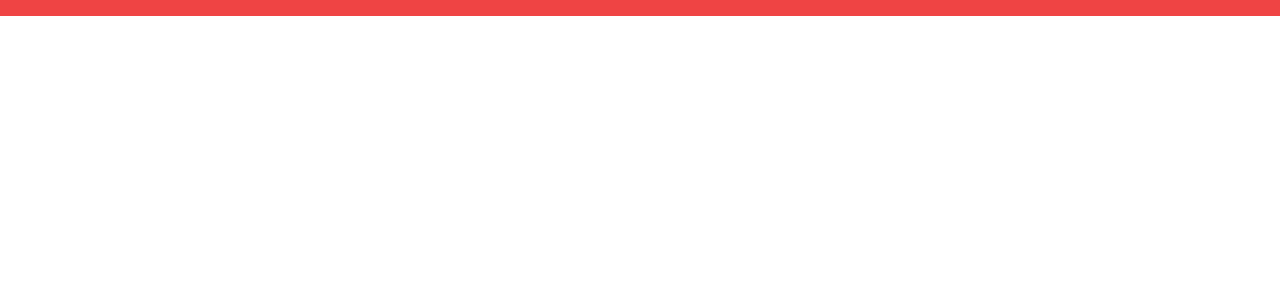
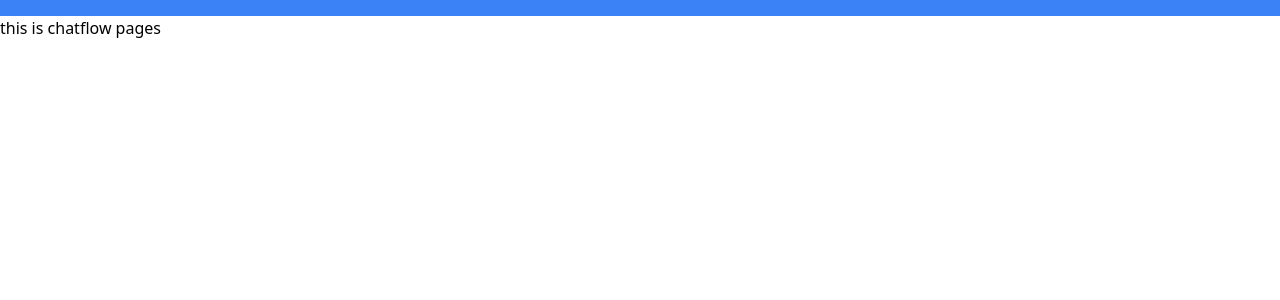
Before and after one commit to ahmadramadhaNn/code-the-design, a Vue app: page /chatflow in a window 1280 px wide. Before the commit this address had no page. Shown: the top 300 px of the page. Built offline with nearby package versions, Linux system fonts and the light colour scheme.

Commit message:
chore: setup absolute paths

```diff
--- a/src/App.vue
+++ b/src/App.vue
@@ -1,8 +1,3 @@
-<script setup>
-import Header from "./components/Header.vue";
-</script>
-
 <template>
-  <Header />
   <router-view></router-view>
 </template>
--- /dev/null
+++ b/src/components/chatflow/Header.vue
@@ -0,0 +1,3 @@
+<template>
+  <header class="border-8 border-blue-500"></header>
+</template>
--- /dev/null
+++ b/src/pages/ChatFlow.vue
@@ -0,0 +1,10 @@
+<script setup>
+import Header from "@/components/chatflow/Header.vue";
+</script>
+
+<template>
+  <Header />
+  <main>
+    <h1>this is chatflow pages</h1>
+  </main>
+</template>
--- a/src/router/index.js
+++ b/src/router/index.js
@@ -7,6 +7,11 @@ const routes = [
     name: "Home",
     component: Home,
   },
+  {
+    path: "/chatflow",
+    name: "Chatflow landing",
+    component: () => import("@/pages/ChatFlow.vue"),
+  },
 ];
 
 const router = createRouter({
--- a/vite.config.js
+++ b/vite.config.js
@@ -1,7 +1,13 @@
-import { defineConfig } from 'vite'
-import vue from '@vitejs/plugin-vue'
+import { defineConfig } from "vite";
+import vue from "@vitejs/plugin-vue";
+import path from "path";
 
 // https://vitejs.dev/config/
 export default defineConfig({
   plugins: [vue()],
-})
+  resolve: {
+    alias: {
+      "@": path.resolve(__dirname, "src"),
+    },
+  },
+});
```
Also changed, not shown: src/jsconfig.json (added, +8 -0 lines).
